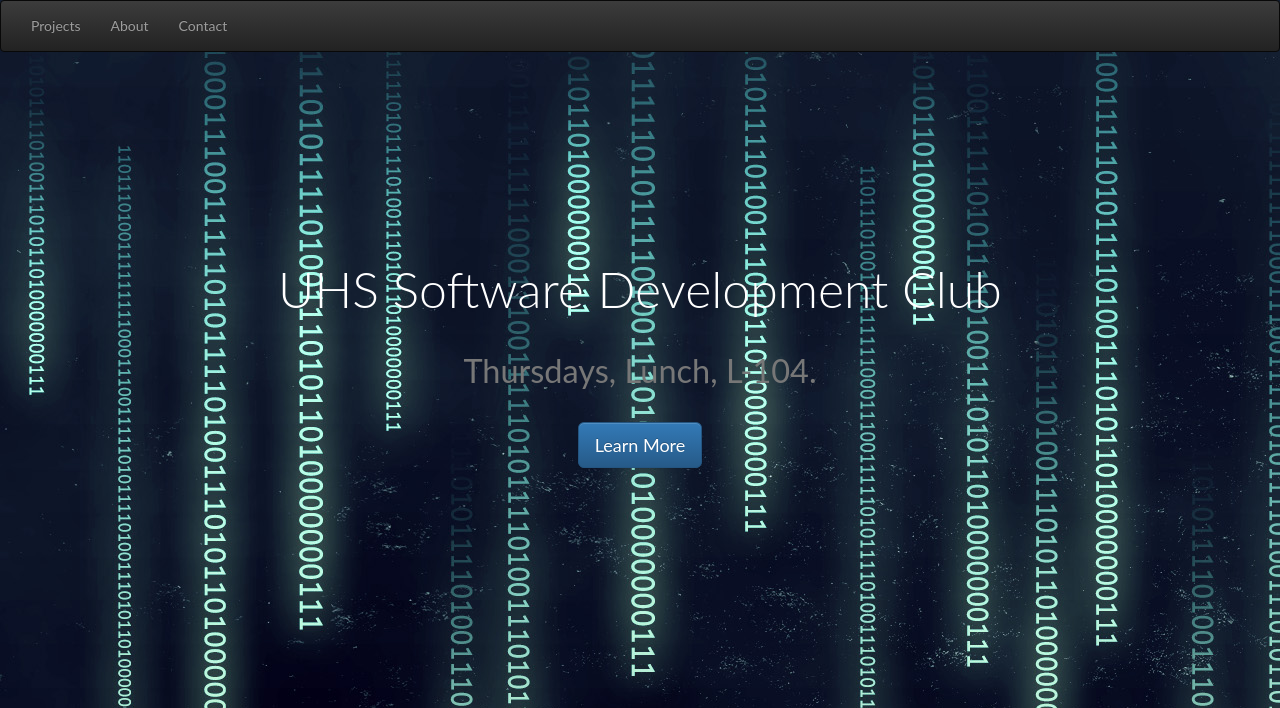
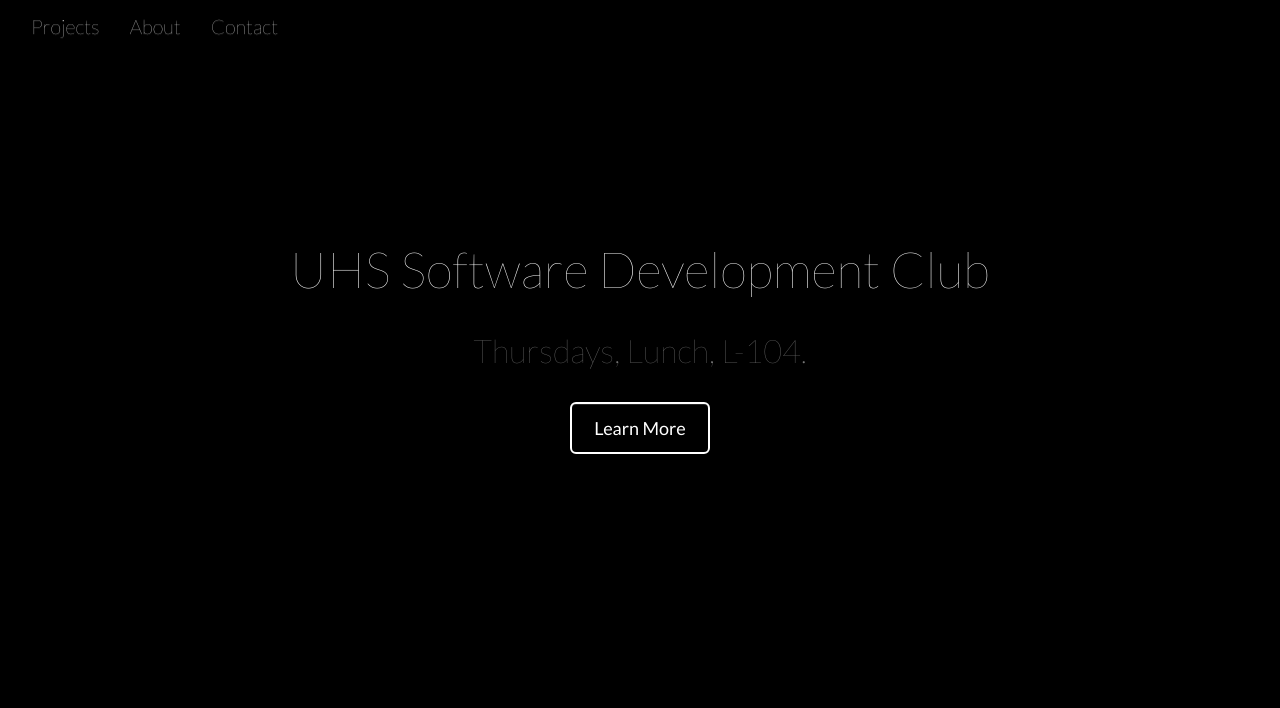
Before and after one commit to uhsprogrammingclub/clubwebsite, a PHP site: page / in a window 1280 px wide. Shown: the top 708 px of the page. Run offline with PHP 8.4, Linux system fonts and the light colour scheme.

Commit message:
Further tweaks
Changed font, among others.

```diff
--- a/css/index.css
+++ b/css/index.css
@@ -1,18 +1,56 @@
-@import url(http://fonts.googleapis.com/css?family=Lato:200, 300, 400, 500, 600, 700);
+h1{
+	font-family: 'Lato';
+	font-size: 50px;
+	font-weight: 200;
+	color: white;
+}
 
-h1{
-	font-family: "Lato";
-	font-size: 50px;
-	font-weight: 300;
-	color: white;
+h1 small{
+	font-weight:200;
+}
+
+.navbar .nav > li > a {
+   	 font-family: 'Lato';
+    	font-weight:100;
+   	 color:  white;
+   	 font-size:20px;
+}
+.navbar .nav > li > a:hover {
+	background-color:black;
+    	color: #0099cc
+}
+
+.navbar-custom
+{
+	background-color:black;
 }
 
 body{
 	font-family: "Lato";
-	background-image: url("images/background.png");
 	background-color: black;
 }
 
 .top-space{
-	margin-top:170px;
+	margin-top:150px;
 }
+
+.btn.outline {
+    background: none;
+    padding: 12px 22px;
+}
+
+.btn-primary.outline {
+    border: 2px solid white;
+    color: white;
+}
+
+.btn-primary.outline:hover, .btn-primary.outline:focus, .btn-primary.outline:active, .btn-primary.outline.active, .open > .dropdown-toggle.btn-primary {
+    color: #0099cc;
+    border-color: #0099cc;
+}
+
+.btn-primary.outline:active, .btn-primary.outline.active {
+    border-color: #007299;
+    color: #007299;
+    box-shadow: none;
+}
--- a/index.html
+++ b/index.html
@@ -8,10 +8,11 @@
   <link rel="stylesheet" href="css/bootstrap-theme.min.css">
   <link rel="stylesheet" type="text/css" href="css/index.css">
   <link href='https://fonts.googleapis.com/css?family=Abril+Fatface' rel='stylesheet' type='text/css'>
+  <link href='http://fonts.googleapis.com/css?family=Lato:100,200,300,400,700' rel='stylesheet' type='text/css'>
 </head>
 <body>
 	<header>
-		<nav class="navbar navbar-inverse" role="navigation">
+		<nav class="navbar navbar-custom" role="navigation">
 
 			<div class="navbar-header">
 				<button type="button" class="navbar-toggle" data-toggle="collapse" data-target="#example-navbar-collapse">
@@ -37,7 +38,7 @@
 			<h1>UHS Software Development Club</h1>
 			<h1><small>Thursdays, Lunch, L-104.</small></h1>
 			<div class="row">&nbsp;</div>
-			<div class = "control-group"><button type = "button" class = "btn btn-primary btn-lg">Learn More</button></div>
+			<div class = "control-group"><button type = "button" class = "btn btn-lg btn-primary outline">Learn More</button></div>
 		</div>
 
 
```
